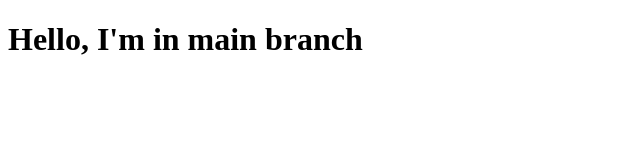
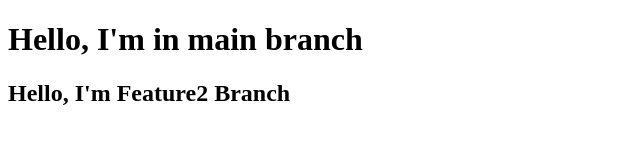
Before and after one commit to pavanummagani1/3-10-23-Task_1, a plain HTML site: page index.html in a window 1280 px wide. Shown: the whole page, without its empty margins (0-640 px from the left). Drawn offline with Linux system fonts and the light colour scheme.

Commit message:
Feature1

```diff
--- a/index.html
+++ b/index.html
@@ -8,5 +8,7 @@
 <body>
     <!--Main Branch-->
     <h1>Hello, I'm in main branch</h1>
+    <!--Feature 2-->
+    <h2>Hello, I'm Feature2 Branch</h2>
 </body>
 </html>
```
